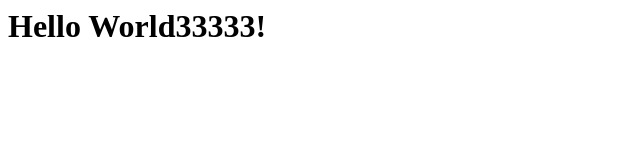
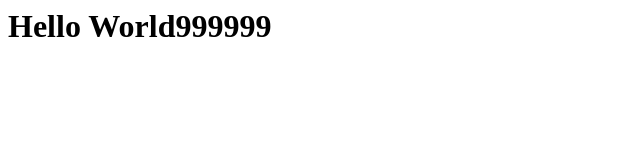
Before and after one commit to davyluo/davyluo.github.io, a plain HTML site: page index.html in a window 1280 px wide. Shown: the full height of the page, 0-640 px from the left. Drawn offline with Linux system fonts and the light colour scheme.

Commit message:
Update index.html

```diff
--- a/index.html
+++ b/index.html
@@ -1 +1 @@
-<h1>Hello World33333!</h1)
+<h1>Hello World999999</h1)
```
